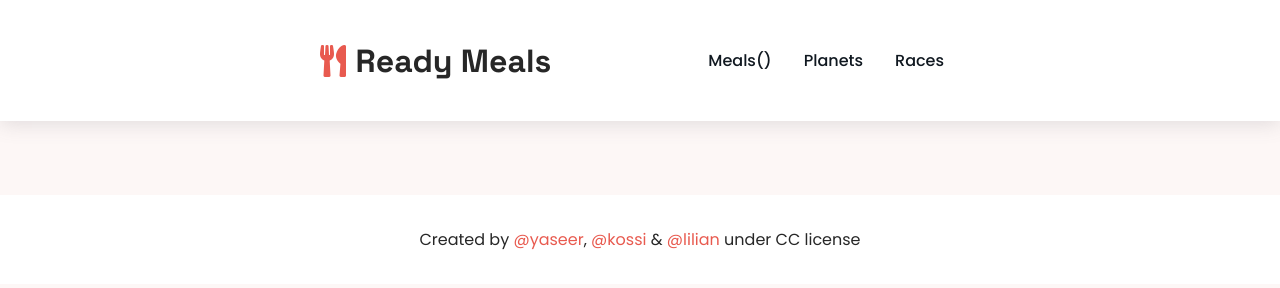
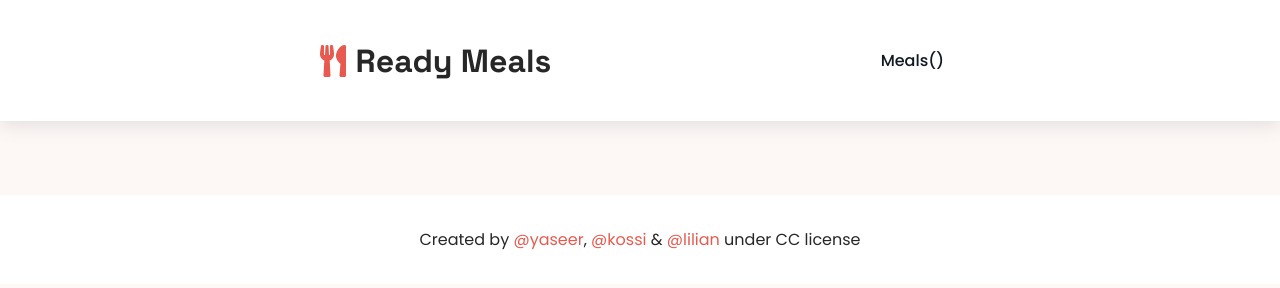
Before and after one commit to ookino/javascript-capstone, a website built with webpack: page src/index.html in a window 1280 px wide. Built offline with nearby package versions, Linux system fonts and the light colour scheme; no server answers.

Commit message:
Update README.md

```diff
--- a/package.json
+++ b/package.json
@@ -23,6 +23,7 @@
     "@babel/plugin-transform-modules-commonjs": "^7.15.4",
     "css-loader": "^6.2.0",
     "file-loader": "^6.2.0",
+    "gh-pages": "^3.2.3",
     "html-webpack-plugin": "^5.3.2",
     "jest": "^27.1.0",
     "node-sass": "^6.0.1",
--- a/src/index.html
+++ b/src/index.html
@@ -10,7 +10,7 @@
       crossorigin="anonymous"
     />
     <link rel="stylesheet" href="style/style.css" />
-    <title>Webpack boiler</title>
+    <title>Ready Meals</title>
   </head>
   <body>
     <header class="header">
@@ -24,8 +24,6 @@
             <a href="index.html" class="nav-button"
               >Meals(<span id="meal-counter"></span>)</a
             >
-            <a href="#Planets" class="nav-button">Planets</a>
-            <a href="#Races" class="nav-button">Races</a>
           </div>
         </nav>
       </div>
```
Also changed, not shown: README.md, dist/index.html, 2 other files.
